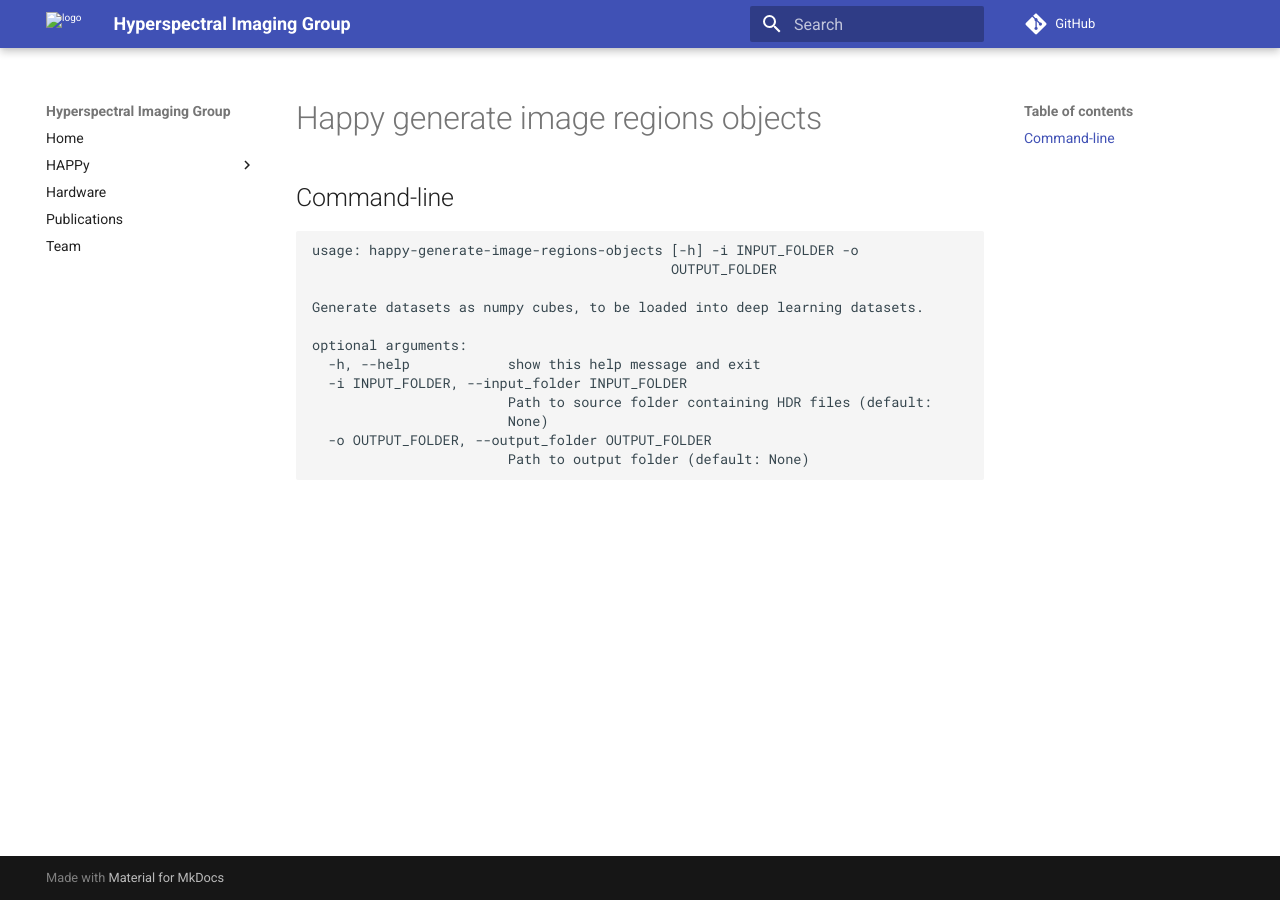
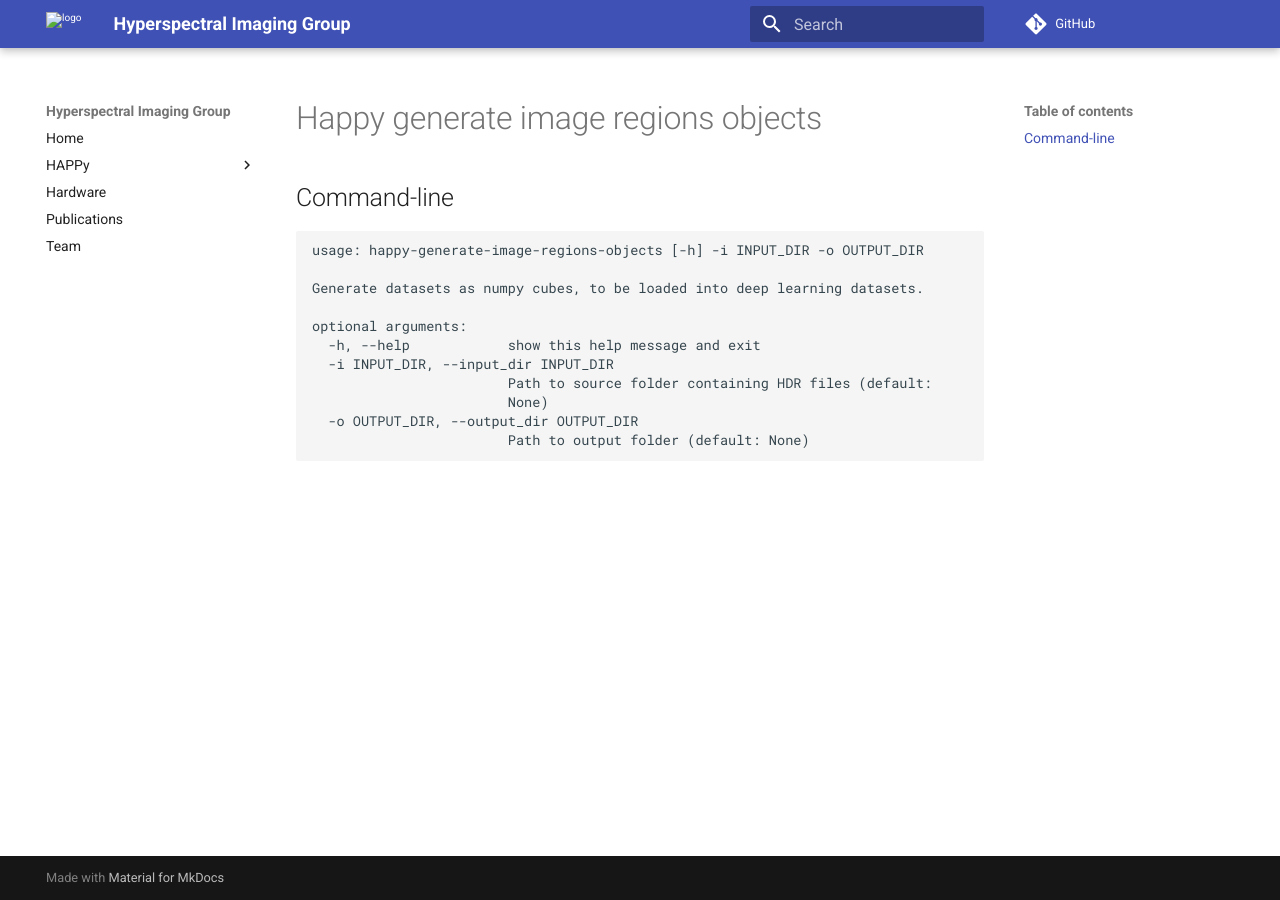
Before and after one commit to wairas/hsi-website, an MkDocs documentation site: the page built from docs/happy/happy_tools/happy-generate-image-regions-objects.md, in a window 1280 px wide. Built offline with MkDocs 1.6.1 and Material for MkDocs 9.7.7, drawn with Linux system fonts in a browser that asks for light colours; comment, search, counter and statistics services are not loaded.

Commit message:
updated help screen

````diff
--- a/docs/happy/happy_tools/happy-generate-image-regions-objects.md
+++ b/docs/happy/happy_tools/happy-generate-image-regions-objects.md
@@ -1,16 +1,15 @@
 # Command-line
 
 ```
-usage: happy-generate-image-regions-objects [-h] -i INPUT_FOLDER -o
-                                            OUTPUT_FOLDER
+usage: happy-generate-image-regions-objects [-h] -i INPUT_DIR -o OUTPUT_DIR
 
 Generate datasets as numpy cubes, to be loaded into deep learning datasets.
 
 optional arguments:
   -h, --help            show this help message and exit
-  -i INPUT_FOLDER, --input_folder INPUT_FOLDER
+  -i INPUT_DIR, --input_dir INPUT_DIR
                         Path to source folder containing HDR files (default:
                         None)
-  -o OUTPUT_FOLDER, --output_folder OUTPUT_FOLDER
+  -o OUTPUT_DIR, --output_dir OUTPUT_DIR
                         Path to output folder (default: None)
 ```
````
